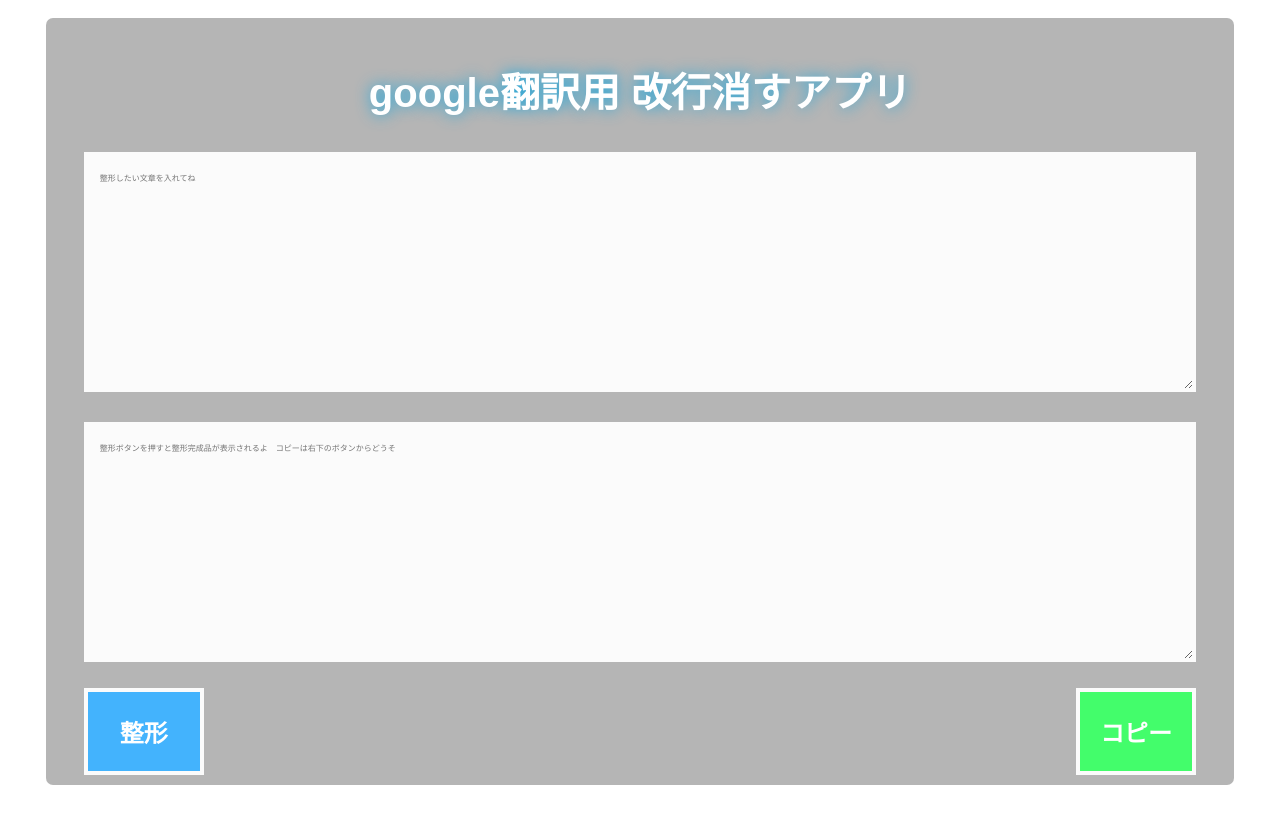
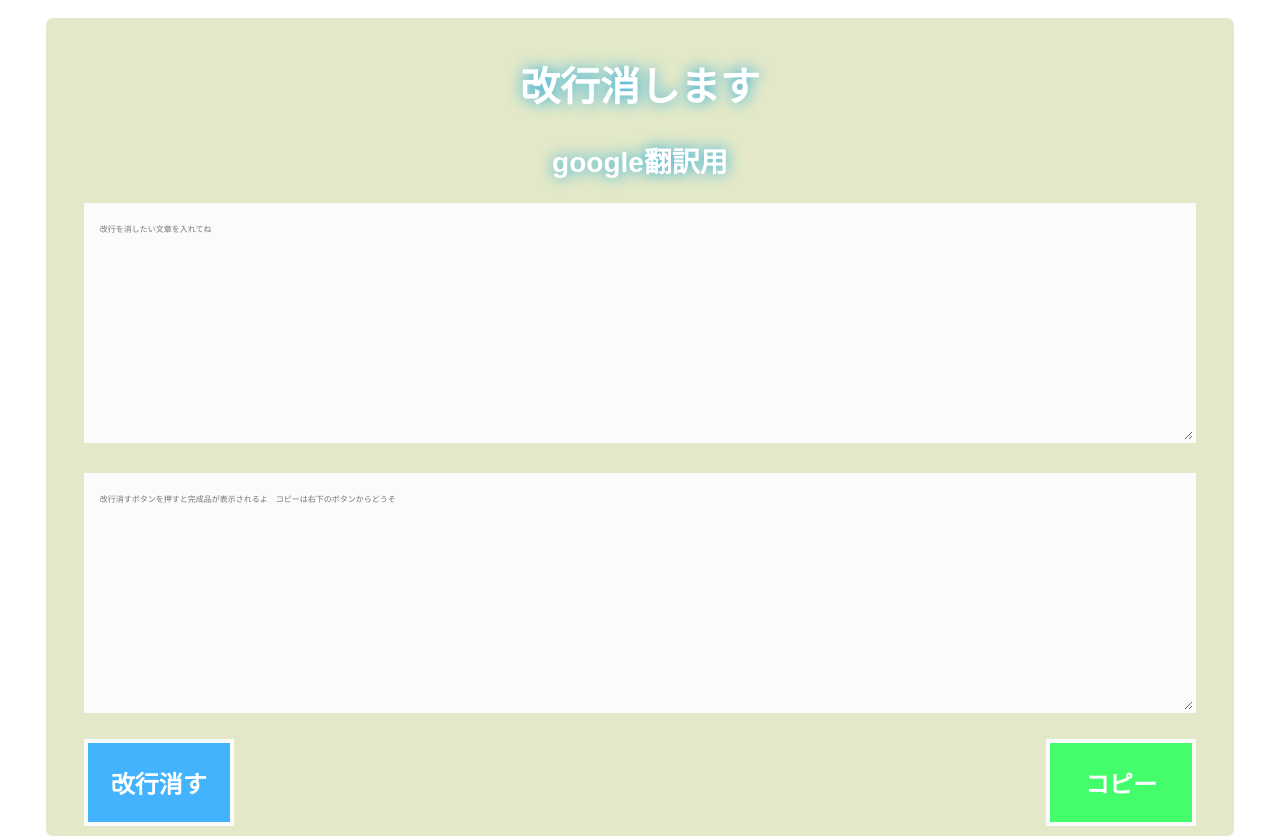
Before and after one commit to oonisidesu/seikei, a plain HTML site: page index.html in a window 1280 px wide. Before the commit the page ends 800 px from the top, so only its background shows below. Drawn offline with Linux system fonts and the light colour scheme.

Commit message:
1st commit

```diff
--- a/index.html
+++ b/index.html
@@ -54,7 +54,8 @@
         <body>
             <div id="form-main">
                 <div id="form-div">
-                    <h2>google翻訳用 改行消すアプリ</h2>
+                    <h1>改行消します</h1>
+                    <h2>google翻訳用</h2>
                   <form class="form" id="form1" name="fm">
                     <!--
                     <p class="name">
@@ -66,15 +67,15 @@
                     </p>
                     -->
                     <p class="text">
-                      <textarea name="text" class="validate[required,length[6,300]] feedback-input" id="comment" placeholder="整形したい文章を入れてね"></textarea>
+                      <textarea name="text" class="validate[required,length[6,300]] feedback-input" id="comment" placeholder="改行を消したい文章を入れてね"></textarea>
                     </p>
 
                     <p class="text">
-                        <textarea name="text1" class="validate[required,length[6,300]] feedback-input" id="comment1" placeholder="整形ボタンを押すと整形完成品が表示されるよ　コピーは右下のボタンからどうそ"></textarea>
+                        <textarea name="text1" class="validate[required,length[6,300]] feedback-input" id="comment1" placeholder="改行消すボタンを押すと完成品が表示されるよ　コピーは右下のボタンからどうそ"></textarea>
                     </p>
 
                     <div class="submit">
-                      <input type="button" value="整形" id="button-blue" onclick="btn_click()"/>
+                      <input type="button" value="改行消す" id="button-blue" onclick="btn_click()"/>
                       <div class="ease"></div>
                     </div>
 
--- a/style.css
+++ b/style.css
@@ -1,11 +1,18 @@
 @import url(https://fonts.googleapis.com/css?family=Montserrat:400,700);
 
+h1 {
+  text-align: center;
+  color: #fff;
+  text-shadow: 0 0 15px rgb(33, 167, 219);
+  font-size: 40px;
+  font-family: 'Hiragino Maru Gothic Pro','ヒラギノ丸ゴ Pro W4', sans-serif;
+}
 
 h2 {
   text-align: center;
   color: #fff;
   text-shadow: 0 0 15px rgb(33, 167, 219);
-  font-size: 40px;
+  font-size: 28px;
   font-family: 'Hiragino Maru Gothic Pro','ヒラギノ丸ゴ Pro W4', sans-serif;
 }
 
@@ -20,7 +27,7 @@ h2 {
 }
 
 #form-div {
-    background-color:rgba(72,72,72,0.4);
+    background-color:rgba(185, 201, 117, 0.4);
     padding-left:3%;
     padding-right:3%;
     padding-top:10px;
@@ -88,7 +95,7 @@ input:focus, textarea:focus {
 #button-blue{
     font-family: 'Montserrat', Arial, Helvetica, sans-serif;
     float:left;
-    width: 120px;
+    width: 150px;
     border: #fbfbfb solid 4px;
     cursor:pointer;
     background-color: #43b3fd;
@@ -130,7 +137,7 @@ input:focus, textarea:focus {
 #button-green{
   font-family: 'Montserrat', Arial, Helvetica, sans-serif;
   float:right;
-  width: 120px;
+  width: 150px;
   border: #fbfbfb solid 4px;
   cursor:pointer;
   background-color: #43fd6b;
```
Also changed, not shown: 1 other file.
